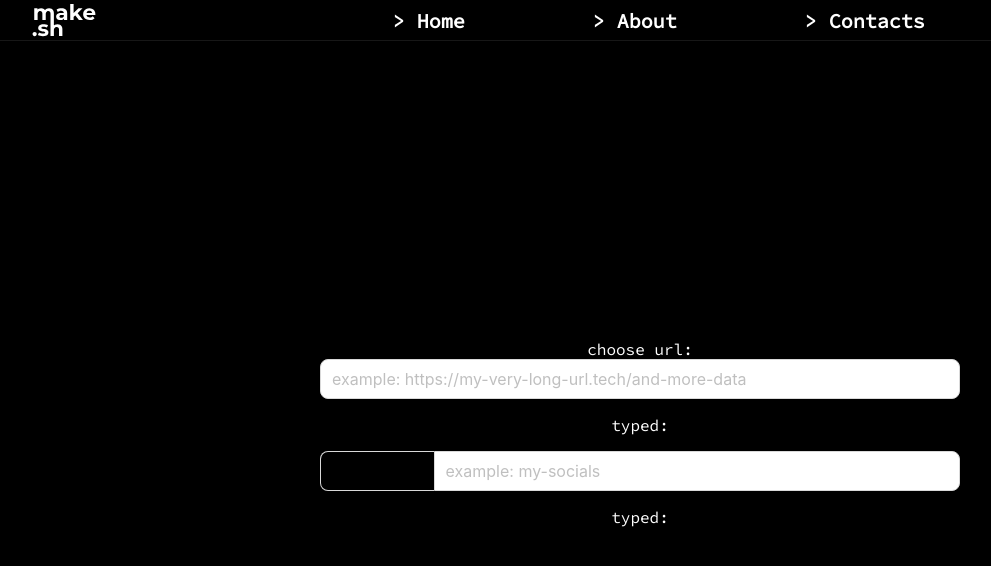
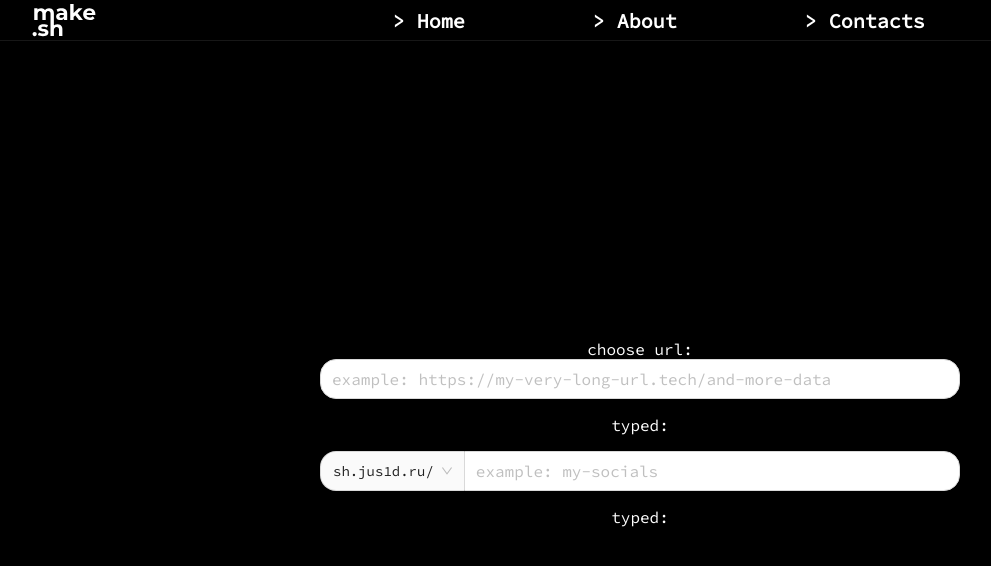
Before and after one commit to makeshort/frontend, a React (Create React App) app: page / in a window 1280 px wide. Shown: the top 566 px of the page, without its empty margins (0-991 px from the left). Built offline with nearby package versions, Linux system fonts and the light colour scheme; the HTML template or start-up script is replaced by a standard one.

Commit message:
chore: add configProvider to inputs

```diff
--- a/src/components/InputBar/InputBar.css
+++ b/src/components/InputBar/InputBar.css
@@ -1,7 +1,3 @@
-.ant-input-addon-wrapper {
-    background-color: #F00;
-}
-
 label {
     display: flex;
     justify-content: center;
--- a/src/components/InputBar/InputBar.tsx
+++ b/src/components/InputBar/InputBar.tsx
@@ -1,13 +1,13 @@
 import React, { useState } from "react";
-import { Input, Select } from "antd";
+import { Input, Select, ConfigProvider } from "antd";
 import './InputBar.css';
 
 const { Option } = Select;
 
 const selectBefore = (
-    <Select defaultValue="sh.jus1d.ru">
-        <Option value="sh.jus1d.ru">sh.jus1d.ru</Option>
-        <Option value="sh.jus1d.online">sh.jus1d.online</Option>
+    <Select defaultValue="sh.jus1d.ru/">
+        <Option value="sh.jus1d.ru/">sh.jus1d.ru/</Option>
+        {/*<Option value="sh.jus1d.online/">sh.jus1d.online/</Option>*/}
     </Select>
 );
 
@@ -26,6 +26,19 @@ const InputBar: React.FC = () => {
 
     return (
         <div>
+            <ConfigProvider
+                theme={{
+                    token: {
+                        fontFamily: "Source Code Pro",
+                        borderRadiusLG: 16,
+                    },
+                    components: {
+                        Input: {
+                            activeShadow: "0 0 0 1px rgba(5, 145, 255, 1)",
+                            addonBg: "#FAFAFA",
+                        },
+                    },
+                }}>
                 <label htmlFor="myInput">choose url:</label>
                 <Input
                     size="large"
@@ -44,6 +57,7 @@ const InputBar: React.FC = () => {
                     placeholder="example: my-socials"
                 />
                 <p>typed: {inputShortUrl}</p>
+            </ConfigProvider>
         </div>
     );
 }
```
Lines whose indentation alone changed are shown as unchanged.
